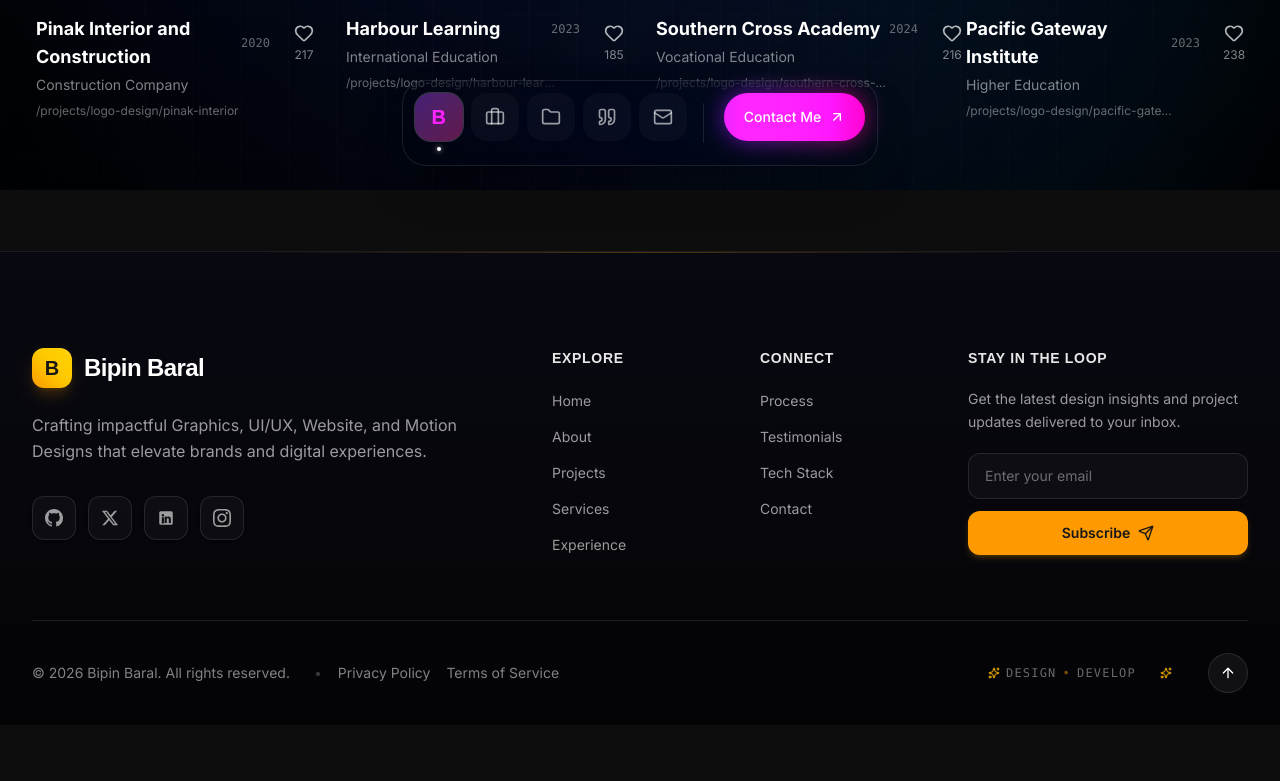
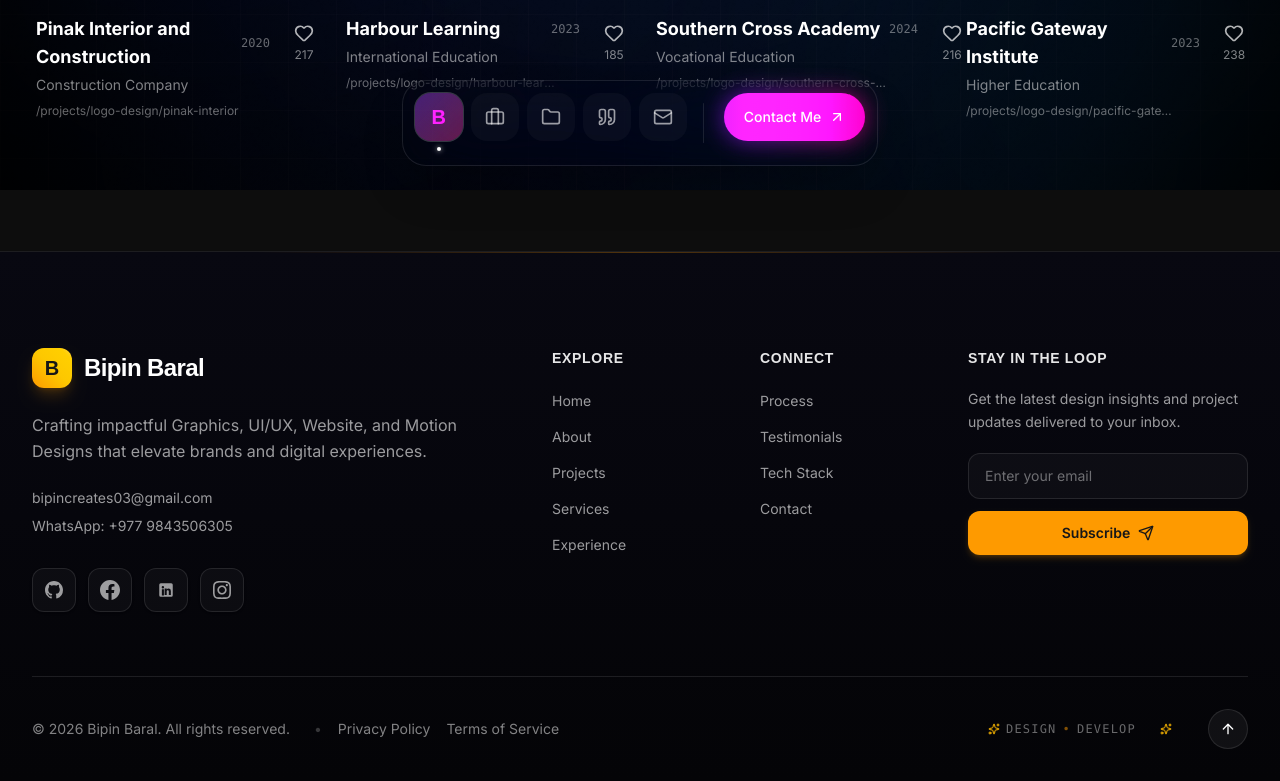
Before and after one commit to bipinbaral/protofoliowork, a Next.js app: page /projects/logo-design in a window 1280 px wide. Shown: the part 610-1391 px from the top of the page. Before the commit the page ends 1335 px from the top, so only its background shows below. Built offline with nearby package versions, Linux system fonts and the light colour scheme; a web font is replaced by a local one.

Commit message:
Update footer social icons and contact info

```diff
--- a/src/components/DockNavbar.tsx
+++ b/src/components/DockNavbar.tsx
@@ -141,7 +141,9 @@ export const DockNavbar: React.FC = () => {
         {/* Contact Me CTA */}
         <div className="hidden sm:flex relative flex-col items-center">
           <a
-            href="#contact"
+            href="https://wa.me/9779843506305"
+            target="_blank"
+            rel="noopener noreferrer"
             className="group relative flex items-center justify-center gap-2 h-12 px-5 ml-1 rounded-full bg-gradient-to-r from-purple-500 to-pink-500 hover:opacity-90 transition-opacity"
           >
             <span className="font-sans font-medium text-sm text-white whitespace-nowrap">Contact Me</span>
--- a/src/components/Footer.tsx
+++ b/src/components/Footer.tsx
@@ -68,15 +68,25 @@ export const Footer: React.FC = () => {
             </div>
 
             {/* Tagline */}
-            <p className="text-white/60 text-base leading-relaxed mb-8 max-w-md">
+            <p className="text-white/60 text-base leading-relaxed mb-6 max-w-md">
               Crafting impactful Graphics, UI/UX, Website, and Motion Designs that elevate brands and digital experiences.
             </p>
+
+            {/* Contact Info */}
+            <div className="flex flex-col gap-2 mb-8">
+              <a href="mailto:bipincreates03@gmail.com" className="text-white/60 hover:text-white transition-colors text-sm">
+                bipincreates03@gmail.com
+              </a>
+              <a href="https://wa.me/9779843506305" target="_blank" rel="noopener noreferrer" className="text-white/60 hover:text-white transition-colors text-sm">
+                WhatsApp: +977 9843506305
+              </a>
+            </div>
 
             {/* Social Icons */}
             <div className="flex items-center gap-3">
               {/* GitHub */}
               <a
-                href="https://github.com"
+                href="https://github.com/bipinbaral"
                 target="_blank"
                 rel="noopener noreferrer"
                 aria-label="GitHub"
@@ -86,21 +96,21 @@ export const Footer: React.FC = () => {
                   <path d="M12 0C5.37 0 0 5.37 0 12c0 5.31 3.435 9.795 8.205 11.385.6.105.825-.255.825-.57 0-.285-.015-1.23-.015-2.235-3.015.555-3.795-.735-4.035-1.41-.135-.345-.72-1.41-1.23-1.695-.42-.225-1.02-.78-.015-.795.945-.015 1.62.87 1.845 1.23 1.08 1.815 2.805 1.305 3.495.99.105-.78.42-1.305.765-1.605-2.67-.3-5.46-1.335-5.46-5.925 0-1.305.465-2.385 1.23-3.225-.12-.3-.54-1.53.12-3.18 0 0 1.005-.315 3.3 1.23.96-.27 1.98-.405 3-.405s2.04.135 3 .405c2.295-1.56 3.3-1.23 3.3-1.23.66 1.65.24 2.88.12 3.18.765.84 1.23 1.905 1.23 3.225 0 4.605-2.805 5.625-5.475 5.925.435.375.81 1.095.81 2.22 0 1.605-.015 2.895-.015 3.3 0 .315.225.69.825.57A12.02 12.02 0 0024 12c0-6.63-5.37-12-12-12z"/>
                 </svg>
               </a>
-              {/* Twitter / X */}
+              {/* Facebook */}
               <a
-                href="https://twitter.com"
+                href="https://facebook.com/bipincreates"
                 target="_blank"
                 rel="noopener noreferrer"
-                aria-label="Twitter"
-                className="w-11 h-11 rounded-xl bg-white/[0.03] border border-white/10 flex items-center justify-center text-white/60 hover:text-[#1DA1F2] hover:border-[#1DA1F2]/40 hover:bg-[#1DA1F2]/10 hover:-translate-y-1.5 transition-all duration-300 shadow-sm"
+                aria-label="Facebook"
+                className="w-11 h-11 rounded-xl bg-white/[0.03] border border-white/10 flex items-center justify-center text-white/60 hover:text-[#1877F2] hover:border-[#1877F2]/40 hover:bg-[#1877F2]/10 hover:-translate-y-1.5 transition-all duration-300 shadow-sm"
               >
-                <svg className="w-4.5 h-4.5 fill-current" viewBox="0 0 24 24">
-                  <path d="M18.244 2.25h3.308l-7.227 8.26 8.502 11.24H16.17l-5.214-6.817L4.99 21.75H1.68l7.73-8.835L1.254 2.25H8.08l4.713 6.231zm-1.161 17.52h1.833L7.084 4.126H5.117z"/>
+                <svg className="w-5 h-5 fill-current" viewBox="0 0 24 24">
+                  <path d="M24 12.073c0-6.627-5.373-12-12-12s-12 5.373-12 12c0 5.99 4.388 10.954 10.125 11.854v-8.385H7.078v-3.469h3.047V9.43c0-3.007 1.792-4.669 4.533-4.669 1.312 0 2.686.235 2.686.235v2.953H15.83c-1.491 0-1.956.925-1.956 1.874v2.25h3.328l-.532 3.469h-2.796v8.385C19.612 23.027 24 18.062 24 12.073z"/>
                 </svg>
               </a>
               {/* LinkedIn */}
               <a
-                href="https://linkedin.com"
+                href="https://www.linkedin.com/in/bipinbaral/"
                 target="_blank"
                 rel="noopener noreferrer"
                 aria-label="LinkedIn"
@@ -112,7 +122,7 @@ export const Footer: React.FC = () => {
               </a>
               {/* Instagram */}
               <a
-                href="https://instagram.com"
+                href="https://www.instagram.com/bipinlogs"
                 target="_blank"
                 rel="noopener noreferrer"
                 aria-label="Instagram"
```
Also changed, not shown: ._package-lock.json (added), 1 other file (tests, documents, lock files or other folders).
